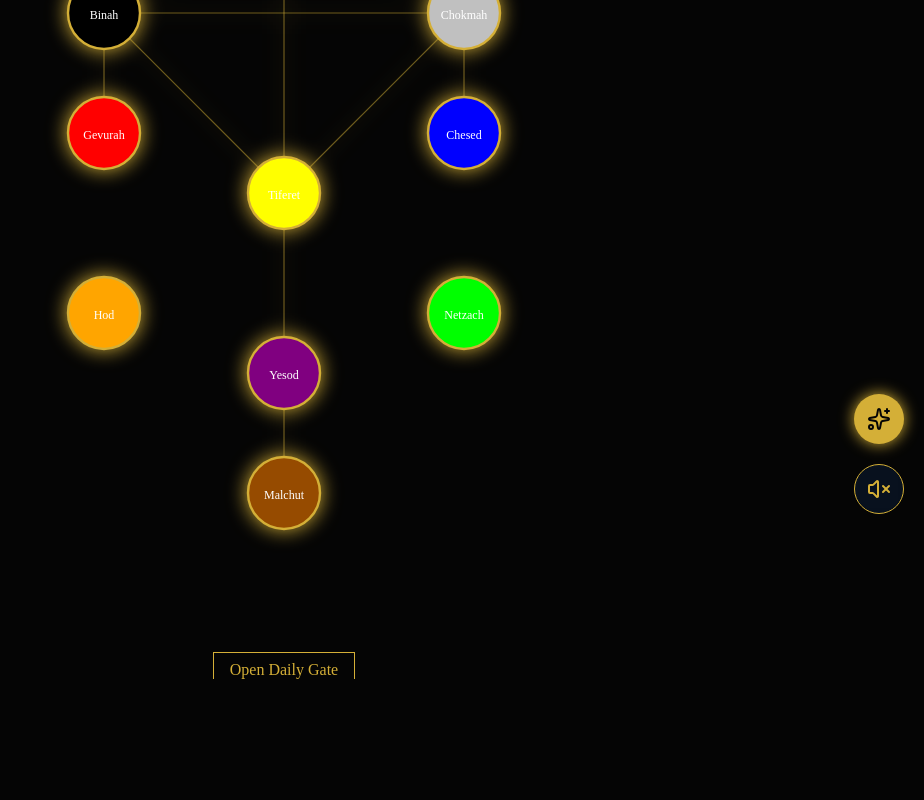
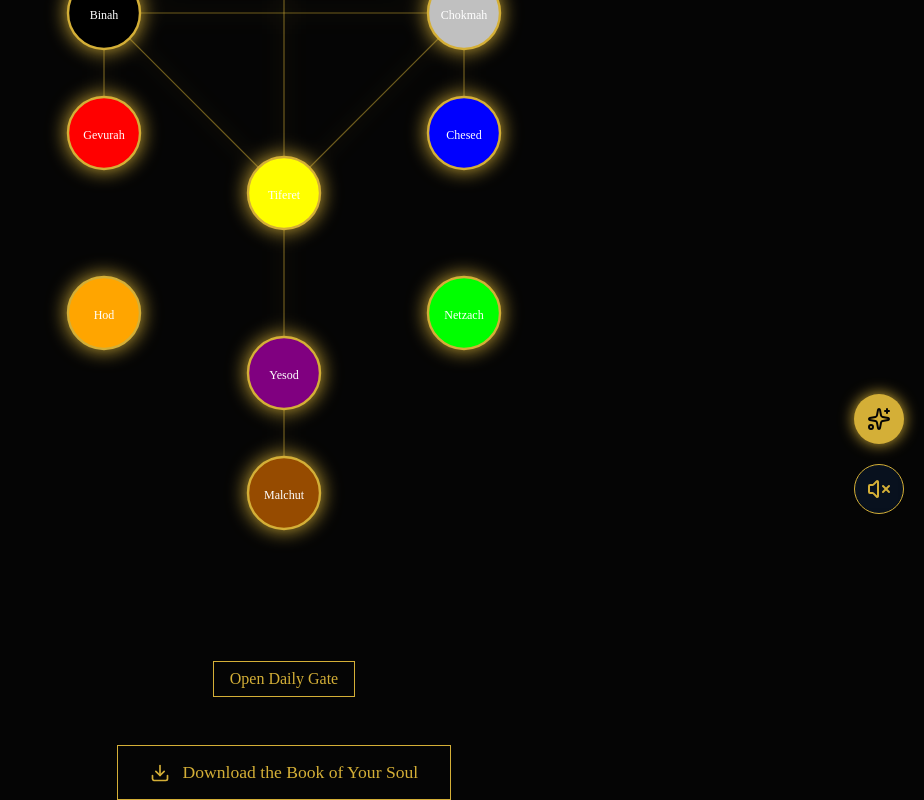
Before and after one commit to JesusGalindez/kabbalah-portal, a Next.js app: page /dashboard in a window 1280 px wide. Shown: the part 266-1066 px from the top of the page, without its empty margins (356-1280 px from the left). Before the commit the page ends 945 px from the top, so only its background shows below. Built offline with nearby package versions, Linux system fonts and the light colour scheme.

Commit message:
Phase 5: Soul Book Generator

```diff
--- a/package.json
+++ b/package.json
@@ -12,6 +12,7 @@
     "@supabase/supabase-js": "^2.95.3",
     "framer-motion": "^12.34.0",
     "hebcal": "^2.3.2",
+    "jspdf": "^4.1.0",
     "lucide-react": "^0.564.0",
     "next": "16.1.6",
     "react": "19.2.3",
--- a/src/app/dashboard/page.tsx
+++ b/src/app/dashboard/page.tsx
@@ -1,4 +1,5 @@
 import TreeOfLife from '@/components/TreeOfLife';
+import SoulBookGenerator from '@/components/SoulBookGenerator';
 import styles from './page.module.css';
 
 export default function DashboardPage() {
@@ -6,10 +7,18 @@ export default function DashboardPage() {
         <main className={styles.container}>
             <h1 className={styles.title}>Your Tree of Life</h1>
             <TreeOfLife />
-            <div style={{ marginTop: '2rem' }}>
+
+            <div style={{ display: 'flex', flexDirection: 'column', alignItems: 'center', gap: '1rem', marginTop: '2rem' }}>
                 <a href="/daily-gate" style={{ color: 'var(--color-gold)', textDecoration: 'none', fontFamily: 'var(--font-serif)', border: '1px solid var(--color-gold)', padding: '0.5rem 1rem' }}>
                     Open Daily Gate
                 </a>
+
+                {/* Mock data for the prototype - In real app, this comes from Context/DB */}
+                <SoulBookGenerator
+                    name="Ari"
+                    hebrewDate="20 Iyar, 5750"
+                    tikkun="Your correction lies in the realm of Gevurah (Judgment). You must learn to temper your inner fire with Chesed (Mercy). Seek balance in all things."
+                />
             </div>
         </main>
     );
--- /dev/null
+++ b/src/components/SoulBookGenerator.module.css
@@ -0,0 +1,20 @@
+.downloadBtn {
+    display: flex;
+    align-items: center;
+    gap: 0.8rem;
+    background: transparent;
+    border: 1px solid var(--color-gold);
+    color: var(--color-gold);
+    padding: 1rem 2rem;
+    font-family: var(--font-serif);
+    font-size: 1.1rem;
+    cursor: pointer;
+    transition: all 0.3s ease;
+    margin-top: 2rem;
+}
+
+.downloadBtn:hover {
+    background: var(--color-gold);
+    color: var(--color-obsidian);
+    box-shadow: 0 0 15px var(--color-gold);
+}
--- /dev/null
+++ b/src/components/SoulBookGenerator.tsx
@@ -0,0 +1,86 @@
+'use client';
+
+import { jsPDF } from 'jspdf';
+import { Download } from 'lucide-react';
+import styles from './SoulBookGenerator.module.css';
+
+interface SoulBookProps {
+    name?: string;
+    hebrewDate?: string;
+    tikkun?: string;
+}
+
+export default function SoulBookGenerator({
+    name = "Seeker",
+    hebrewDate = "Unknown Date",
+    tikkun = "Your path is yet to be revealed."
+}: SoulBookProps) {
+
+    const generatePDF = () => {
+        const doc = new jsPDF();
+
+        // Set background (black unlikely to print well, so utilizing white with gold text concept)
+        // Actually, for a "Book", a parchment style or clean white is best.
+        // Let's go for a clean mystical look.
+
+        // Title
+        doc.setFont("times", "bold");
+        doc.setFontSize(30);
+        doc.setTextColor(212, 175, 55); // Gold
+        doc.text("The Book of Your Soul", 105, 40, { align: "center" });
+
+        // Subtitle
+        doc.setFont("helvetica", "normal");
+        doc.setFontSize(14);
+        doc.setTextColor(0, 0, 0); // Black
+        doc.text(`Prepared for: ${name}`, 105, 55, { align: "center" });
+
+        // Divider
+        doc.setLineWidth(0.5);
+        doc.setDrawColor(212, 175, 55);
+        doc.line(40, 60, 170, 60);
+
+        // Section 1: The Time //
+        doc.setFont("times", "bold");
+        doc.setFontSize(18);
+        doc.setTextColor(10, 25, 47); // Deep Blue
+        doc.text("I. The Time of Entry", 20, 80);
+
+        doc.setFont("helvetica", "normal");
+        doc.setFontSize(12);
+        doc.setTextColor(60, 60, 60);
+        doc.text(`Your soul descended into this world on the Hebrew date of:`, 20, 90);
+
+        doc.setFont("times", "bolditalic");
+        doc.setFontSize(16);
+        doc.setTextColor(212, 175, 55);
+        doc.text(hebrewDate, 20, 100);
+
+        // Section 2: The Correction //
+        doc.setFont("times", "bold");
+        doc.setFontSize(18);
+        doc.setTextColor(10, 25, 47);
+        doc.text("II. The Tikkun (Correction)", 20, 120);
+
+        doc.setFont("helvetica", "normal");
+        doc.setFontSize(12);
+        doc.setTextColor(60, 60, 60);
+
+        const splitTikkun = doc.splitTextToSize(tikkun, 170);
+        doc.text(splitTikkun, 20, 130);
+
+        // Footer
+        doc.setFontSize(10);
+        doc.setTextColor(150, 150, 150);
+        doc.text("Generated by Kabbalah Portal", 105, 280, { align: "center" });
+
+        doc.save(`${name.replace(/\s+/g, '_')}_Soul_Book.pdf`);
+    };
+
+    return (
+        <button onClick={generatePDF} className={styles.downloadBtn}>
+            <Download size={20} />
+            <span>Download the Book of Your Soul</span>
+        </button>
+    );
+}
```
Also changed, not shown: 1 other file (tests, documents, lock files or other folders).
